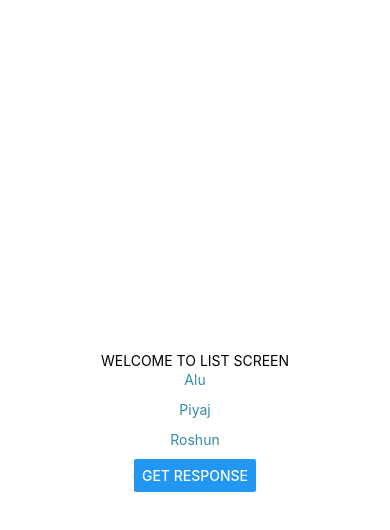
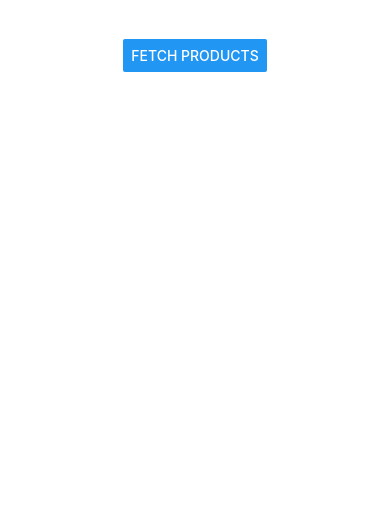
Before and after one commit to nerdigenius/Test, a React Native app: screen / in a window 390 px wide. Shown: the top 530 px of the page. Built offline with nearby package versions, Linux system fonts and the light colour scheme.

Commit message:
done loading items

```diff
--- a/ListScreen.tsx
+++ b/ListScreen.tsx
@@ -1,51 +1,51 @@
-import React from "react";
+import React, { useState } from 'react';
 import { View, Text, FlatList, ListRenderItem ,StyleSheet,Button} from "react-native";
 import ProductComponent, { IProduct } from "./Components/ProductComponent";
 import axios from "axios";
 
-export interface Products{
-    id:number
-    title: string
-    price: number
-}
+interface Product {
+    id: number;
+    title: string;
+    price: number;
+    description: string;
+    category: string;
+    image: string;
+  }
 const ListScreen = () =>{
-    const products:IProduct[] = [
-        {
-            name: "Alu",
-            id: 1
-        },
-        {
-            name: "Piyaj",
-            id: 2
-        },
-        {
-            name: "Roshun",
-            id: 3
-        }
-    ]
+    const [products, setProducts] = useState<Product[]>([]);
+
     const getStore = async() =>{
-        const response = await axios.get(`https://fakestoreapi.com/products`)
-        console.log(response.data)
+        try {
+            const response = await axios.get<Product[]>('https://fakestoreapi.com/products');
+            setProducts(response.data);
+          } catch (error) {
+            console.error('Error fetching products:', error);
+          }
     }
+    const renderItem = ({ item }: { item: Product }) => (
+        <View >
+          <Text >{item.title}</Text>
+          <Text >$ {item.price.toFixed(2)}</Text>
+        </View>
+      );
 
     return(
 
 
         <View style={styles.Container}>
-            <Text>WELCOME TO LIST SCREEN</Text>
-            {products.map((product)=> (
-                <ProductComponent name={product.name} id={product.id} key={product.id}/>
-            ))}
-            <View>
-                <Button title="Get Response" onPress={getStore}></Button>
-            </View>
-
-        </View>
+        <Button title="Fetch Products" onPress={getStore} />
+        <FlatList
+          data={products}
+          renderItem={renderItem}
+          keyExtractor={(item) => item.id.toString()}
+        />
+      </View>
     )
 }
 
 const styles = StyleSheet.create({
     Container: {
+        marginTop: "10%",
         display: "flex",
         justifyContent: "center",
         alignItems: "center",
```
